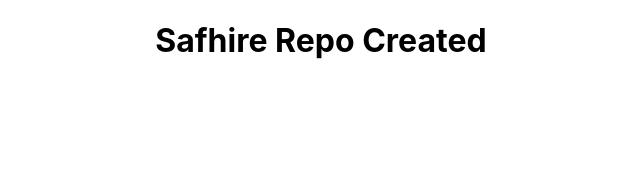
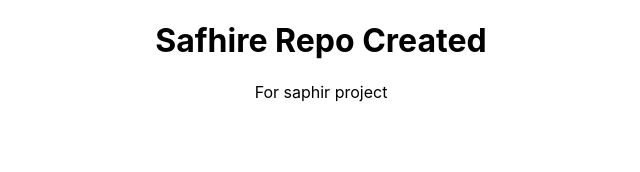
Before and after one commit to amaben2020/safhir-dev-portal, a React (Create React App) app: page / in a window 1280 px wide. Shown: the top 172 px of the page, without its empty margins (319-959 px from the left). Built offline with nearby package versions, Linux system fonts and the light colour scheme.

Commit message:
Made a little twek

```diff
--- a/src/App.tsx
+++ b/src/App.tsx
@@ -6,6 +6,7 @@ function App() {
   return (
     <div className="App">
       <h1>Safhire Repo Created</h1>
+      <p>For saphir project</p>
     </div>
   );
 }
```
